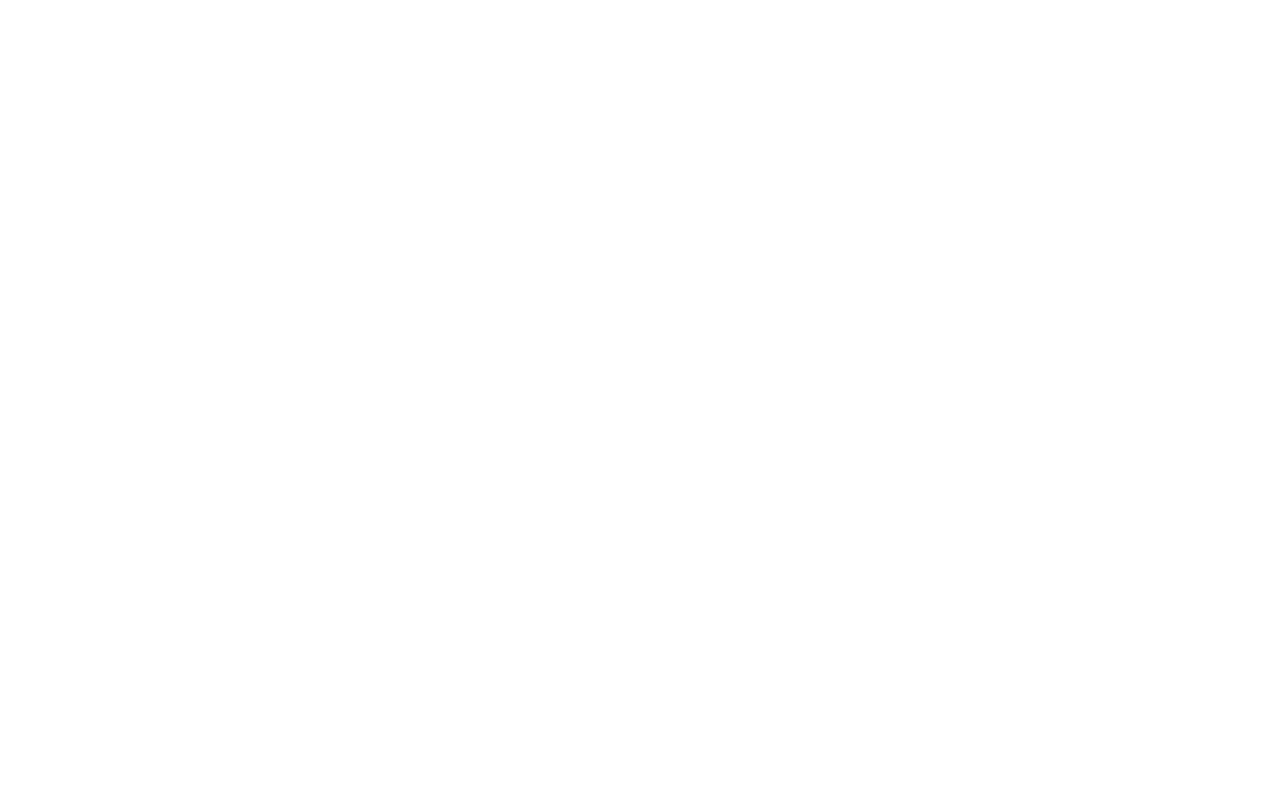
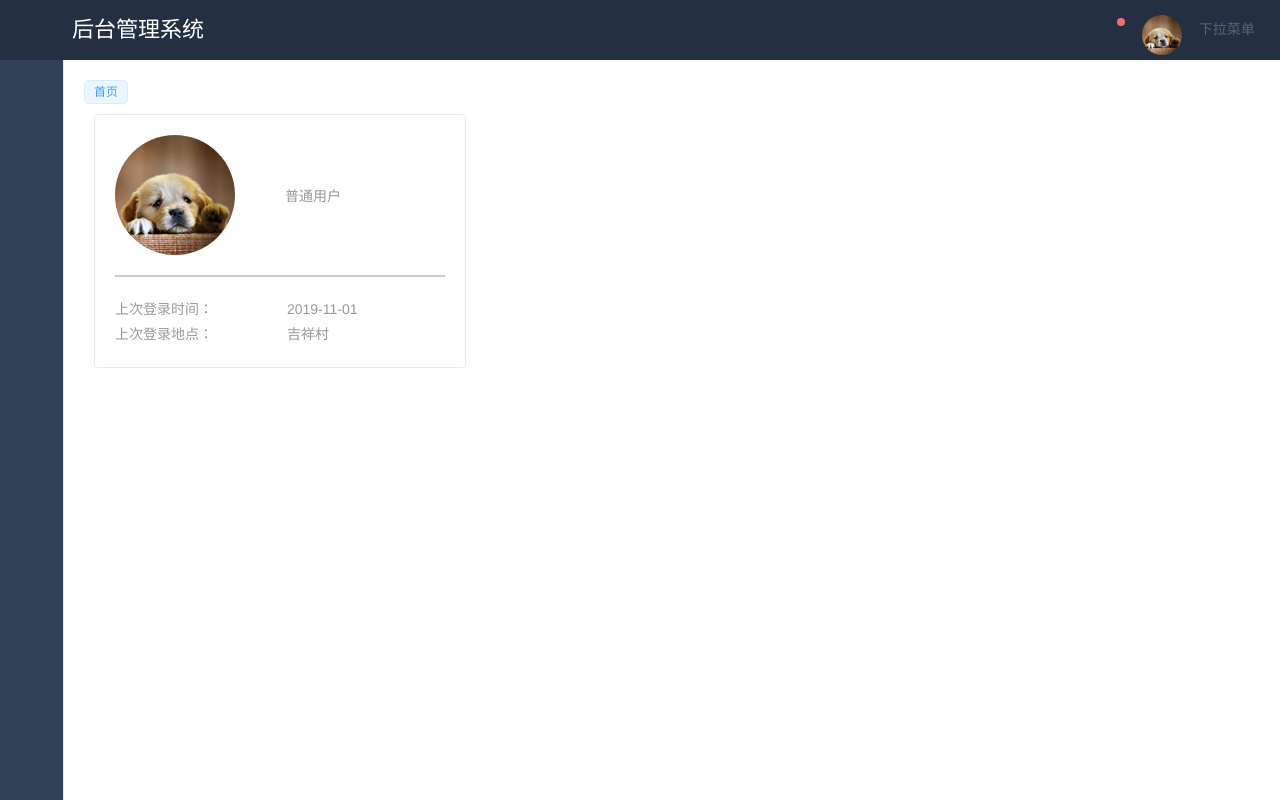
Before and after one commit to hahei89/vue3-demo-js, a Vue app: page /#/dashboard in a window 1280 px wide. Before the commit this address had no page. Built offline with nearby package versions, Linux system fonts and the light colour scheme.

Commit message:
✨ 特性: 增加dashboard

```diff
--- a/src/components/tags.vue
+++ b/src/components/tags.vue
@@ -20,6 +20,7 @@
   export default {
     setup (props, context) {
       const route = useRoute()
+      const router = useRouter()
       const store = useStore()
       const tagsList = computed(() => store.state.tagsList)
 
@@ -28,7 +29,7 @@
       }
 
       const handleClick = (tag) => {
-        if (router.path !== tag.path) {
+        if (route.path !== tag.path) {
           router.push({ path: tag.path })
         }
       }
@@ -39,7 +40,6 @@
         router.push('/')
       }
       return {
-        route,
         handleClick,
         handleClose,
         tagsList,
--- /dev/null
+++ b/src/pages/dashboard/index.vue
@@ -0,0 +1,150 @@
+<template>
+  <div>
+    <el-row :gutter="20">
+      <el-col :span="8">
+        <el-card shadow="hover" class="mgb20" style="height:252px;">
+          <div class="user-info">
+            <img src="../../assets/img/img.jpg" class="user-avator" alt />
+            <div class="user-info-cont">
+              <div class="user-info-name">{{ name }}</div>
+              <div>{{ role }}</div>
+            </div>
+          </div>
+          <div class="user-info-list">
+            上次登录时间：
+            <span>2019-11-01</span>
+          </div>
+          <div class="user-info-list">
+            上次登录地点：
+            <span>吉祥村</span>
+          </div>
+        </el-card>
+      </el-col>
+    </el-row>
+  </div>
+</template>
+
+<script>
+  export default {
+    setup (props) {
+      const name = localStorage.getItem('ms_username')
+      const role = name === 'admin' ? '超级管理员' : '普通用户'
+
+      return {
+        name,
+        role
+      }
+    }
+  }
+</script>
+
+<style scoped>
+.el-row {
+    margin-bottom: 20px;
+}
+
+.grid-content {
+    display: flex;
+    align-items: center;
+    height: 100px;
+}
+
+.grid-cont-right {
+    flex: 1;
+    text-align: center;
+    font-size: 14px;
+    color: #999;
+}
+
+.grid-num {
+    font-size: 30px;
+    font-weight: bold;
+}
+
+.grid-con-icon {
+    font-size: 50px;
+    width: 100px;
+    height: 100px;
+    text-align: center;
+    line-height: 100px;
+    color: #fff;
+}
+
+.grid-con-1 .grid-con-icon {
+    background: rgb(45, 140, 240);
+}
+
+.grid-con-1 .grid-num {
+    color: rgb(45, 140, 240);
+}
+
+.grid-con-2 .grid-con-icon {
+    background: rgb(100, 213, 114);
+}
+
+.grid-con-2 .grid-num {
+    color: rgb(45, 140, 240);
+}
+
+.grid-con-3 .grid-con-icon {
+    background: rgb(242, 94, 67);
+}
+
+.grid-con-3 .grid-num {
+    color: rgb(242, 94, 67);
+}
+
+.user-info {
+    display: flex;
+    align-items: center;
+    padding-bottom: 20px;
+    border-bottom: 2px solid #ccc;
+    margin-bottom: 20px;
+}
+
+.user-avator {
+    width: 120px;
+    height: 120px;
+    border-radius: 50%;
+}
+
+.user-info-cont {
+    padding-left: 50px;
+    flex: 1;
+    font-size: 14px;
+    color: #999;
+}
+
+.user-info-cont div:first-child {
+    font-size: 30px;
+    color: #222;
+}
+
+.user-info-list {
+    font-size: 14px;
+    color: #999;
+    line-height: 25px;
+}
+
+.user-info-list span {
+    margin-left: 70px;
+}
+
+.mgb20 {
+    margin-bottom: 20px;
+}
+
+.todo-item {
+    font-size: 14px;
+}
+
+.todo-item-del {
+    text-decoration: line-through;
+    color: #999;
+}
+
+.schart {
+    width: 100%;
+    height: 300px;
+}
+</style>
--- a/src/router/index.js
+++ b/src/router/index.js
@@ -4,9 +4,21 @@
 const routes = [
   {
     path: '/',
+    redirect: '/dashboard'
+  },
+  {
+    path: '/',
     name: 'Home',
     component: Home,
     children: [
+      {
+        path: '/dashboard',
+        name: 'dashboard',
+        meta: {
+          title: '系统首页'
+        },
+        component: () => import ( /* webpackChunkName: "tabs" */ "../pages/dashboard/index.vue")
+      },
       {
         path: '/tabs',
         name: 'tabs',
```
